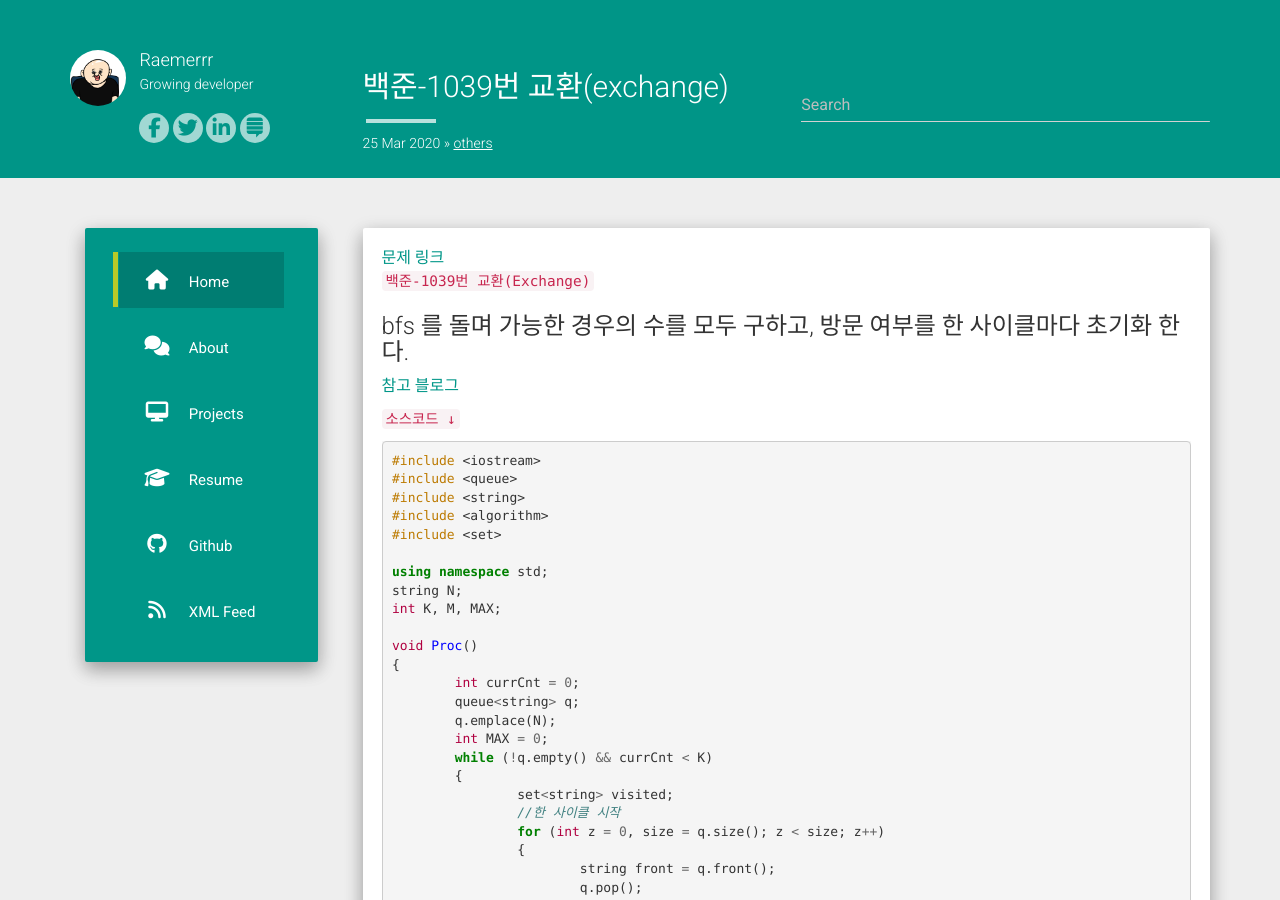
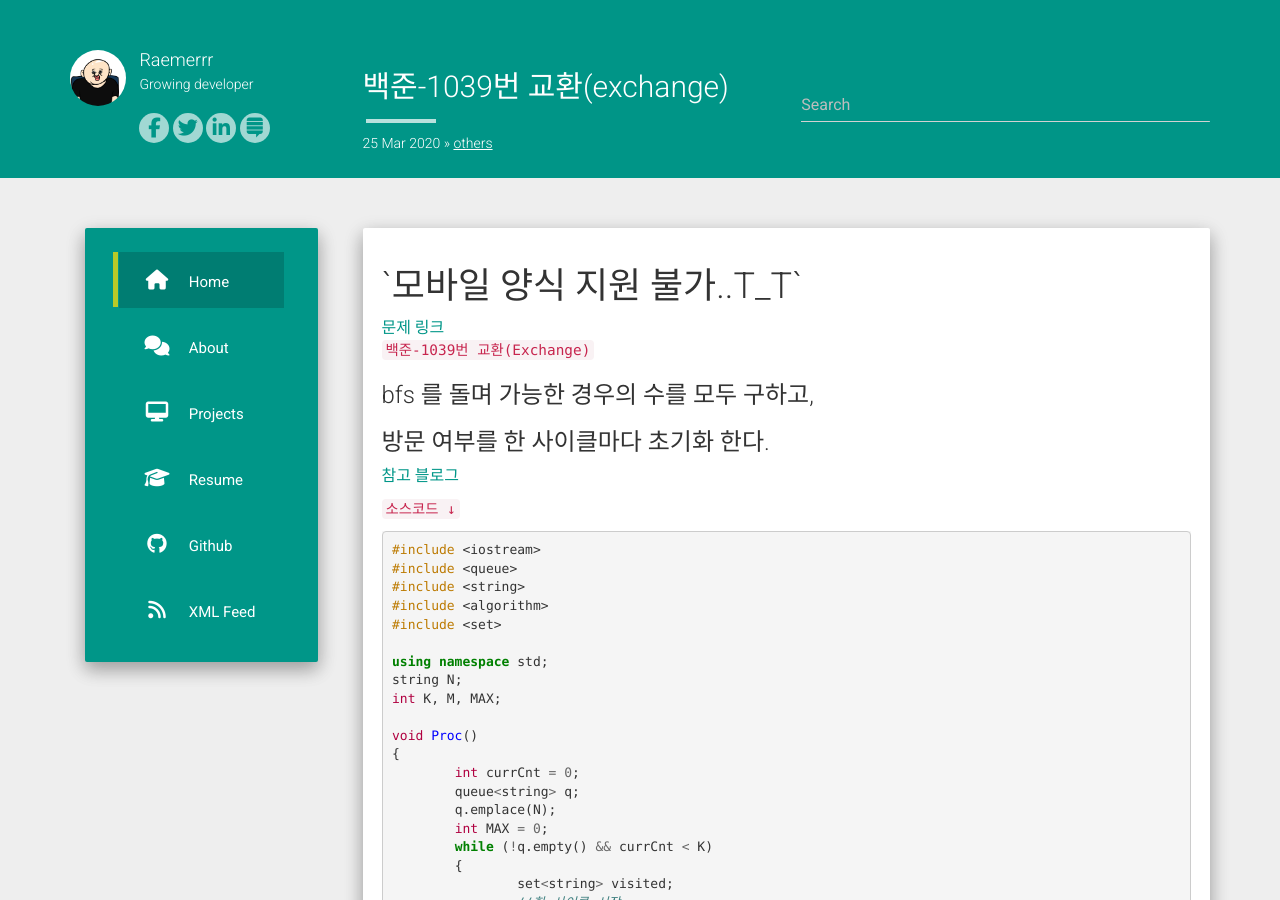
Before and after one commit to Raemerrr/raemerrr.github.io, a Jekyll site: the page built from _posts/2020-03-25-boj_1039.md, in a window 1280 px wide and 900 px high. Built offline with Jekyll 4.4.1, drawn with Linux system fonts in a browser that asks for light colours; nearby versions of some CDN libraries; comment, search, counter and statistics services are not loaded.

Commit message:
Update 2020-03-25-boj_1039.md

```diff
--- a/_posts/2020-03-25-boj_1039.md
+++ b/_posts/2020-03-25-boj_1039.md
@@ -4,11 +4,12 @@ title: "백준-1039번 교환(exchange)"
 date: 2020-03-25 23:03:54
 categories: others
 ---
+<h1>`모바일 양식 지원 불가..T_T`</h1>
 <a href="https://www.acmicpc.net/problem/1039" target="_blank">문제 링크</a>
 `백준-1039번 교환(Exchange)`
 
-<h3>bfs 를 돌며 가능한 경우의 수를 모두 구하고,
-방문 여부를 한 사이클마다 초기화 한다.</h3>
+<h3>bfs 를 돌며 가능한 경우의 수를 모두 구하고,</h3>
+<h3>방문 여부를 한 사이클마다 초기화 한다.</h3>
 
 <a href="https://yabmoons.tistory.com/152" target="_blank">참고 블로그</a>
 
```
